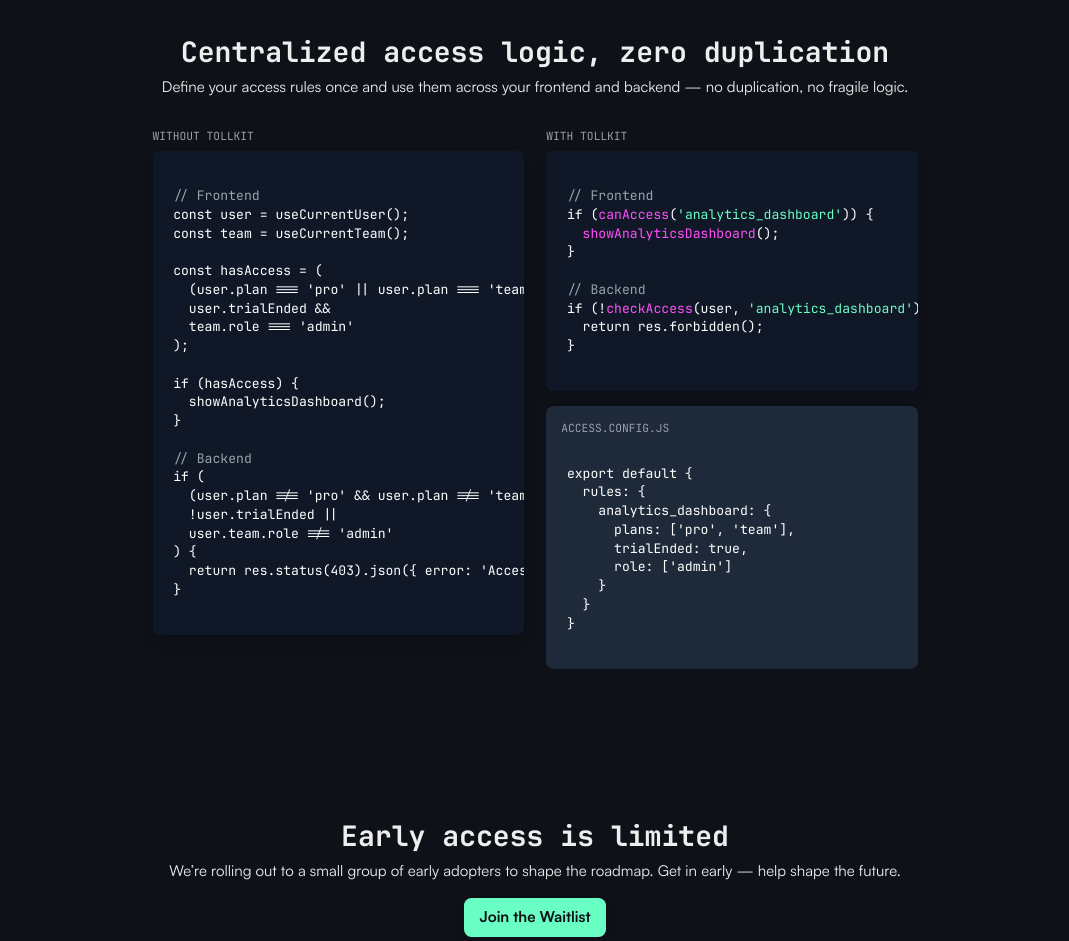
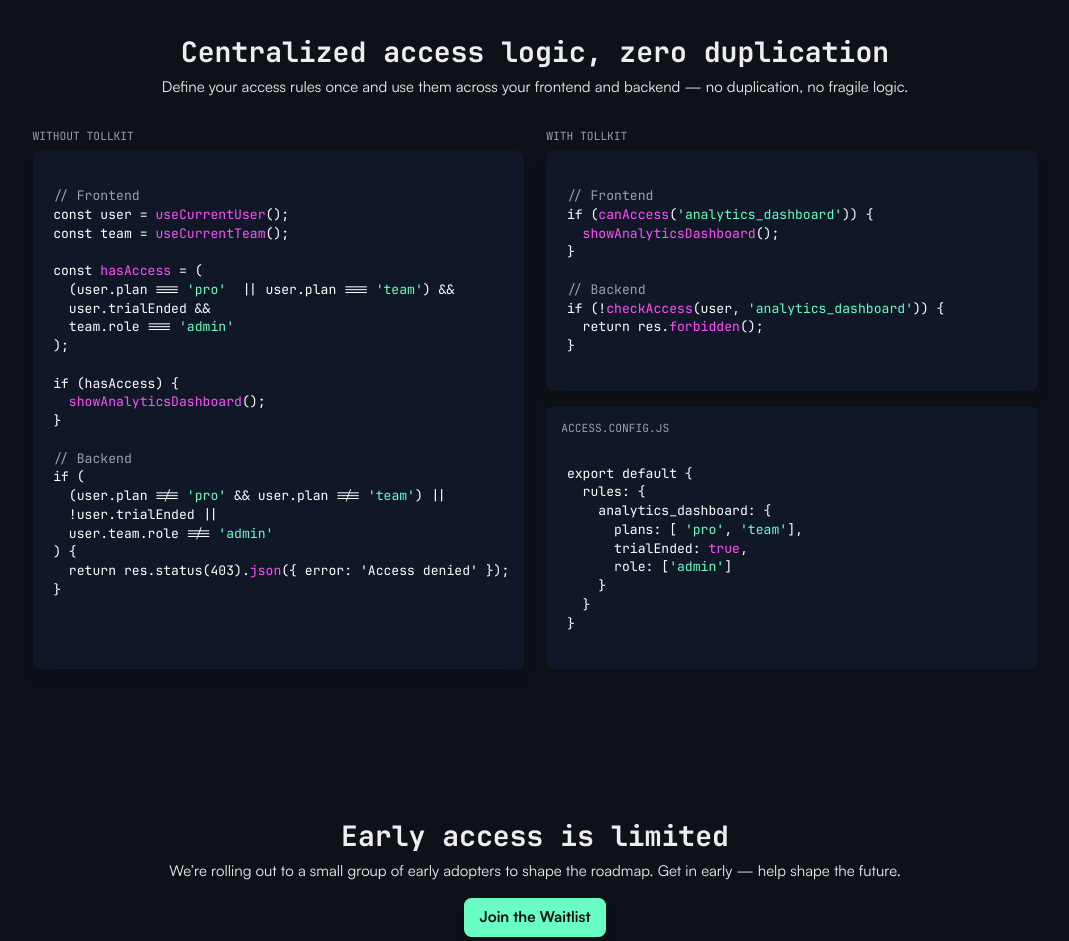
Before and after one commit to tollkitdev/tollkit-site, a Vue app: page / in a window 1280 px wide. Shown: the part 560-1501 px from the top of the page, without its empty margins (105-1174 px from the left). Built offline with nearby package versions, Linux system fonts and the light colour scheme; no server answers.

Commit message:
preview styles update

```diff
--- a/src/assets/styles/themes.css
+++ b/src/assets/styles/themes.css
@@ -57,7 +57,8 @@
   --color-accent: oklch(80% 0.3 340);
   --color-accent-content: oklch(100% 0 0);
 
-  --color-neutral: oklch(35% 0.01 265);
+  /* --color-neutral: oklch(35% 0.01 265); */
+  --color-neutral: oklch(0.2 0.0296 256.85);
   --color-neutral-content: oklch(90% 0 0);
 
   --color-info: oklch(79.54% 0.103 205.9);
--- a/src/components/VisualPreview.vue
+++ b/src/components/VisualPreview.vue
@@ -8,33 +8,33 @@
       </p>
     </div>
 
-    <div class="grid md:grid-cols-2 gap-6 max-w-5xl mx-auto font-mono text-sm">
+    <div class="grid md:grid-cols-2 gap-6 max-w-6xl mx-auto font-mono text-sm">
       <!-- Before Tollkit -->
-      <div>
+      <div class="flex flex-col">
         <div class="text-xs text-gray-400 uppercase mb-2">Without Tollkit</div>
-        <div class="rounded-card bg-gray-900 p-4 shadow-lg overflow-x-auto">
+        <div class="rounded-card bg-gray-900 grow p-4 shadow-lg overflow-x-auto">
           <pre><code class="text-left text-white">
 <span class="text-gray-400">// Frontend</span>
-const user = useCurrentUser();
-const team = useCurrentTeam();
+const user = <span class="text-accent">useCurrentUser</span>();
+const team = <span class="text-accent">useCurrentTeam</span>();
 
-const hasAccess = (
-  (user.plan === 'pro' || user.plan === 'team') &&
+const <span class="text-accent">hasAccess</span> = (
+  (user.plan === <span class=text-primary>'pro'</span>  || user.plan === <span class="text-primary">'team'</span>) &&
   user.trialEnded &&
-  team.role === 'admin'
+  team.role === <span class="text-primary">'admin'</span>
 );
 
 if (hasAccess) {
-  showAnalyticsDashboard();
+  <span class=text-accent>showAnalyticsDashboard</span>();
 }
 
 <span class="text-gray-400">// Backend</span>
 if (
-  (user.plan !== 'pro' && user.plan !== 'team') ||
+  (user.plan !== <span class="text-primary">'pro'</span> && user.plan !== <span class=text-primary>'team'</span>) ||
   !user.trialEnded ||
-  user.team.role !== 'admin'
+  user.team.role !== <span class="text-primary">'admin'</span>
 ) {
-  return res.status(403).json({ error: 'Access denied' });
+  return res.status(403).<span class="text-accent">json</span>({ error: 'Access denied' });
 }
           </code></pre>
         </div>
@@ -52,20 +52,20 @@
 
 <span class="text-gray-400">// Backend</span>
 if (!<span class="text-accent">checkAccess</span>(user, <span class="text-primary">'analytics_dashboard'</span>)) {
-  return res.forbidden();
+  return res.<span class="text-accent">forbidden</span>();
 }
           </code></pre>
         </div>
 
-        <div class="rounded-card bg-gray-800 p-4 shadow overflow-x-auto">
+        <div class="rounded-card bg-gray-900 p-4 shadow overflow-x-auto">
           <div class="text-xs text-gray-400 uppercase mb-2">access.config.js</div>
           <pre><code class="text-left text-white">
 export default {
   rules: {
     analytics_dashboard: {
-      plans: ['pro', 'team'],
-      trialEnded: true,
-      role: ['admin']
+      plans: [ <span class="text-primary">'pro'</span>, <span class="text-primary">'team'</span>],
+      trialEnded: <span class="text-accent">true</span>,
+      role: [<span class="text-primary">'admin'</span>]
     }
   }
 }
--- a/src/views/WaitlistView.vue
+++ b/src/views/WaitlistView.vue
@@ -3,7 +3,7 @@
     <HeroSection class="mx-auto max-w-4xl text-center px-10 py-15 md:py-20 md:mt-30" />
     <!-- <WaitlistForm class="my-20" /> -->
 
-    <VisualPreview class="mx-auto max-w-4xl px-10 py-15 md:py-20" />
+    <VisualPreview class="mx-auto max-w-6xl px-10 py-15 md:py-20" />
 
     <FOMOSection class="mx-auto max-w-4xl text-center px-10 py-15 md:py-20" />
 
```
